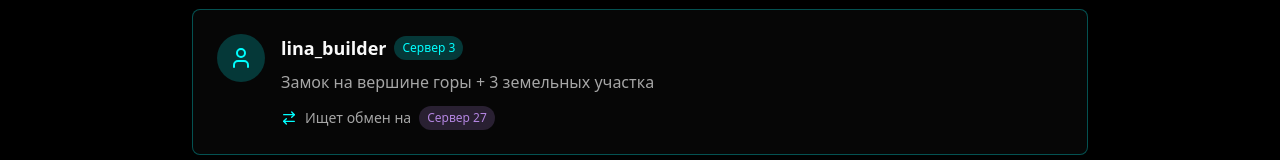
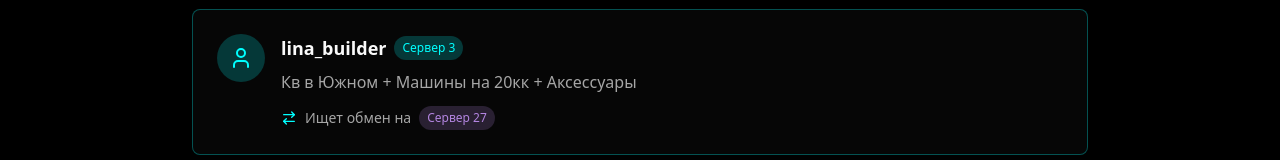
Before and after one commit to pr-poehali-dev/yura-site-kpi-sale-mobile, a React (Vite) app: page / in a window 1280 px wide. Shown: the part 791-951 px from the top of the page. Built offline with nearby package versions, Linux system fonts and the light colour scheme.

Commit message:
Обновление инвентаря Лины

```diff
--- a/src/pages/Index.tsx
+++ b/src/pages/Index.tsx
@@ -79,7 +79,7 @@ const Index = () => {
                     <h3 className="text-lg font-semibold">lina_builder</h3>
                     <span className="text-xs px-2 py-1 rounded-full bg-primary/20 text-primary">Сервер 3</span>
                   </div>
-                  <p className="text-muted-foreground mb-3">Замок на вершине горы + 3 земельных участка</p>
+                  <p className="text-muted-foreground mb-3">Кв в Южном + Машины на 20кк + Аксессуары</p>
                   <div className="flex items-center gap-2 text-sm">
                     <Icon name="ArrowRightLeft" size={16} className="text-primary" />
                     <span className="text-muted-foreground">Ищет обмен на</span>
```
